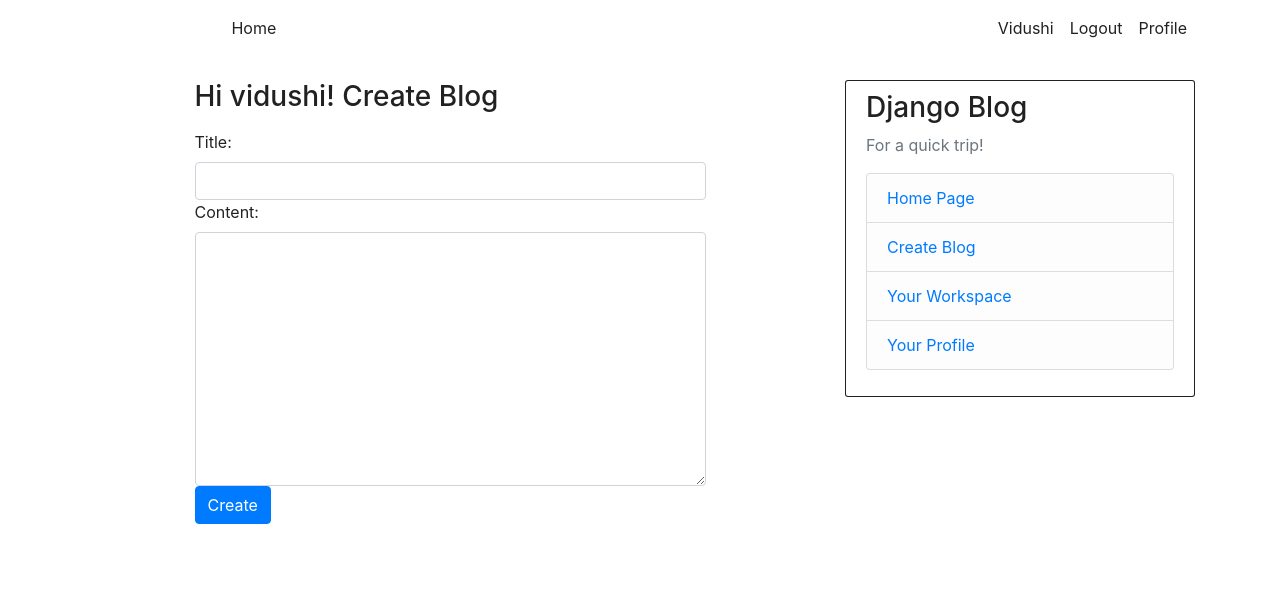
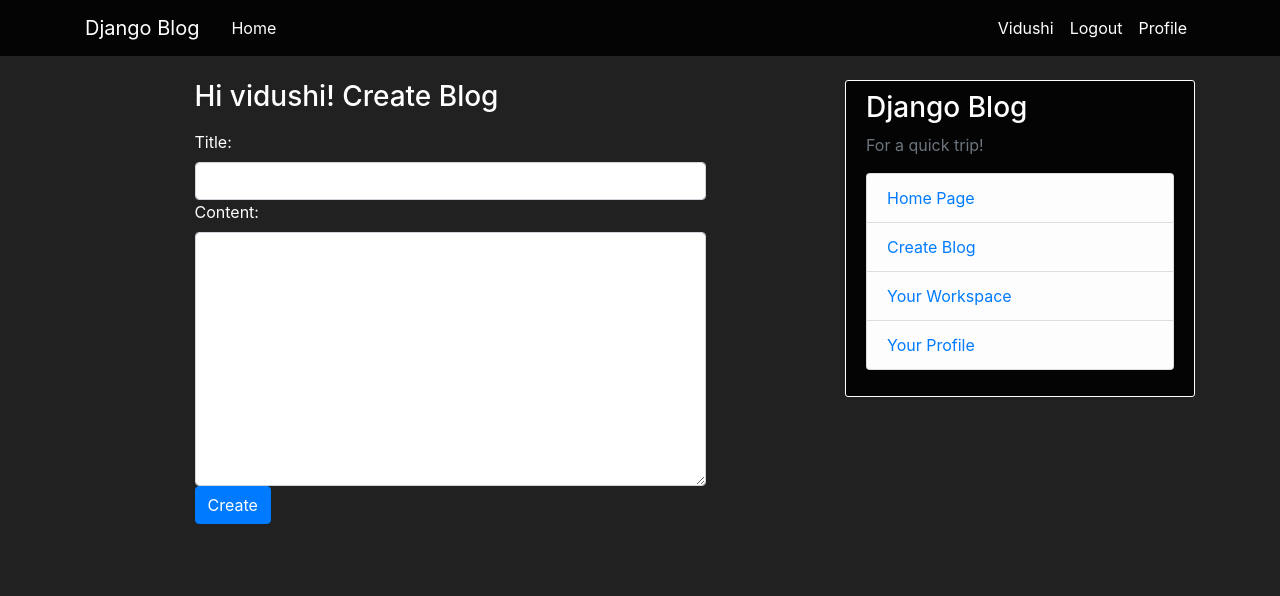
Before and after one commit to vidushi-agarwal/django_self_tutorial, a Django app: page /blog/create/ in a window 1280 px wide. Shown: the top 596 px of the page. Run offline with Django 3.2, Linux system fonts and the light colour scheme; a user stored in the database is signed in; some libraries are stand-ins or nearby versions.

Commit message:
changes css file colors

```diff
--- a/blog/static/blog/main.css
+++ b/blog/static/blog/main.css
@@ -1,11 +1,11 @@
 body {
-  background: #fff;
-  color: rgba(0,0,0,.87);
+  background: rgba(0,0,0,.87);
+  color: #fff;
   margin-top: 5rem;
 }
 
 h1, h2, h3, h4, h5, h6 {
-  color: rgba(0,0,0,.87);
+  color: #fff;
 }
 
 ul {
@@ -13,15 +13,15 @@ ul {
 }
 
 .bg-steel {
-  background-color: #fff;
+  background-color: rgba(0,0,0,.87);
 }
 
 .site-header .navbar-nav .nav-link {
-  color: rgba(0,0,0,.87);
+  color: #fff;
 }
 
 .site-header .navbar-nav .nav-link:hover {
-  color: #ffffff;
+  color: rgba(0,0,0,.87);
 }
 
 .site-header .navbar-nav .nav-link.active {
@@ -29,19 +29,19 @@ ul {
 }
 
 .content-section {
-  background: #ffffff;
+  background: rgba(0,0,0,.87);
   padding: 10px 20px;
-  border: 1px solid rgba(0,0,0,.87);
+  border: 1px solid #fff;
   border-radius: 3px;
   margin-bottom: 20px;
 }
 
 .article-title {
-  color: rgba(0,0,0,.87);
+  color: #fff;
 }
 
 a.article-title:hover {
-  color: rgba(0,0,0,.87);
+  color: #fff;
   text-decoration: none;
 }
 
@@ -58,11 +58,11 @@ a.article-title:hover {
 .article-metadata {
   padding-bottom: 1px;
   margin-bottom: 4px;
-  border-bottom: 1px solid #e3e3e3
+  border-bottom: 1px solid #fff;
 }
 
 .article-metadata a:hover {
-  color: rgba(0,0,0,.87);
+  color: #fff;
   text-decoration: none;
 }
 
```
